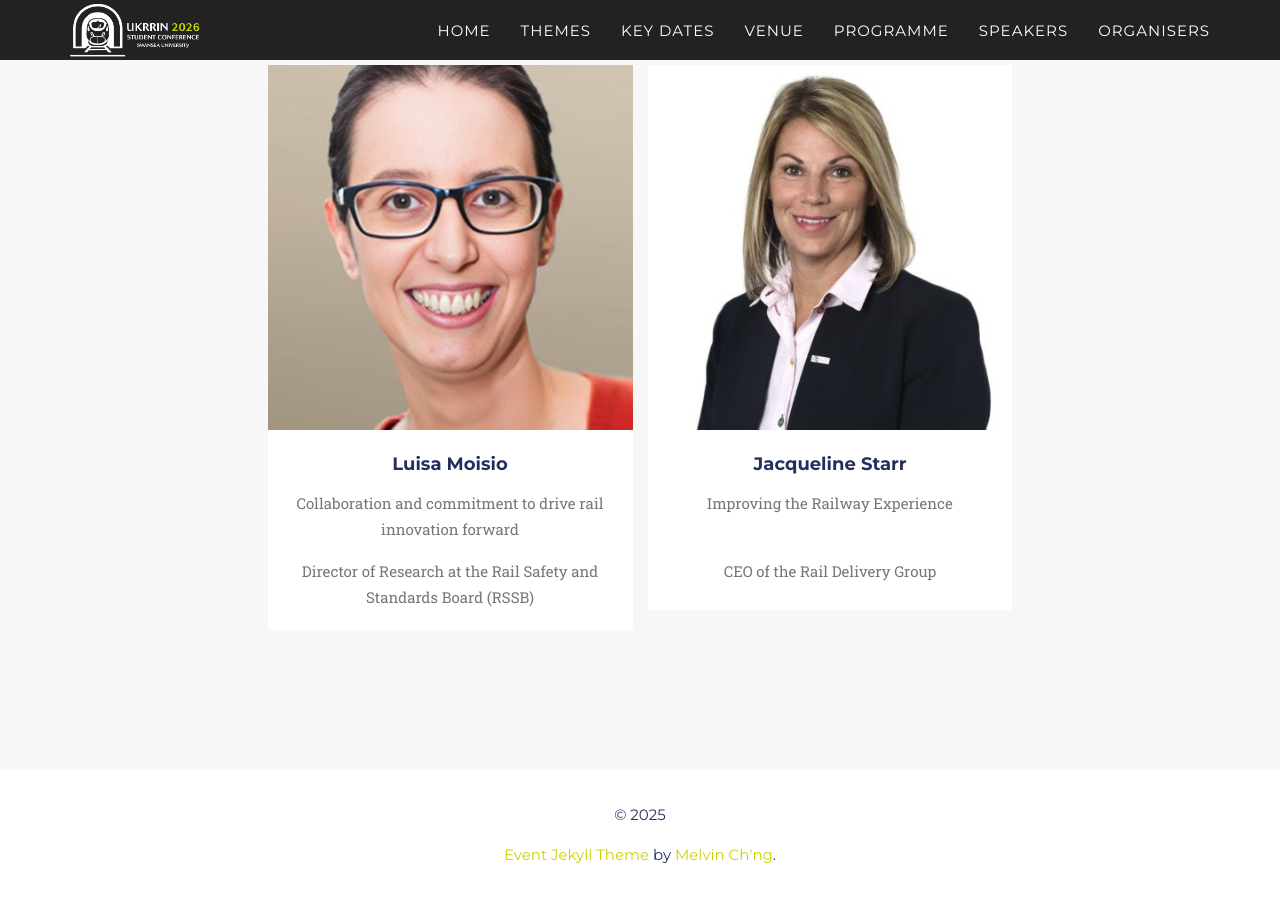
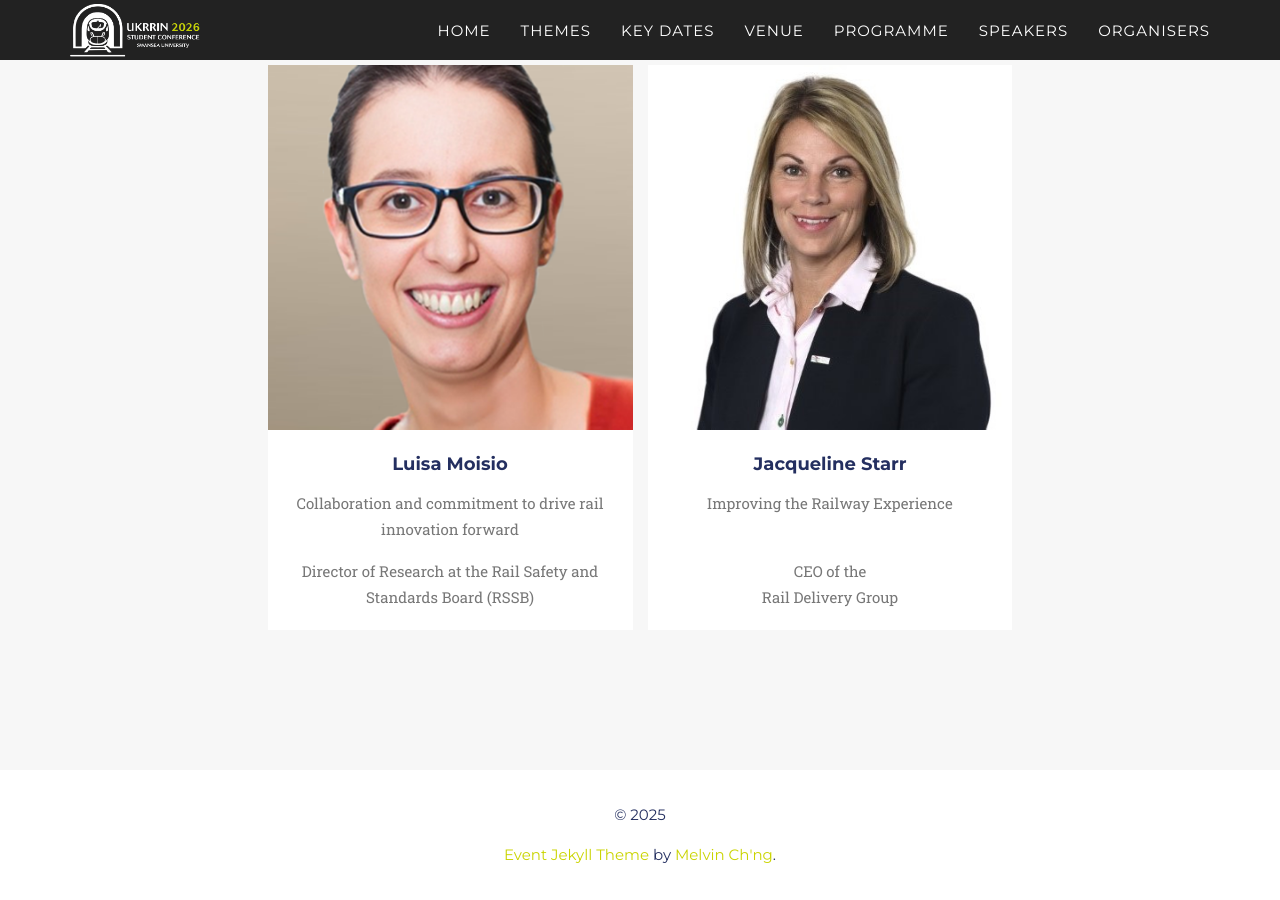
Before and after one commit to ukrrin2026swansea/ukrrin2026swansea.github.io, a Jekyll site: the page built from _2017_pages/speakers.html, in a window 1280 px wide and 900 px high, scrolled down 921 px. Built offline with Jekyll 4.4.1, drawn with Linux system fonts in a browser that asks for light colours; some web fonts are replaced.

Commit message:
Jacqueline New line

```diff
--- a/_data/twenty_17/speakers.yml
+++ b/_data/twenty_17/speakers.yml
@@ -36,7 +36,7 @@
   img: JacquelineStarr.jpg
   thumbnail: JacquelineStarr.jpg
   alt: Picture of Jacqueline Starr
-  affiliation: CEO of the Rail Delivery Group
+  affiliation: CEO of the<br>Rail Delivery Group
 
 # - title: Alma Rahat
 #   name: Alma Rahat
```
